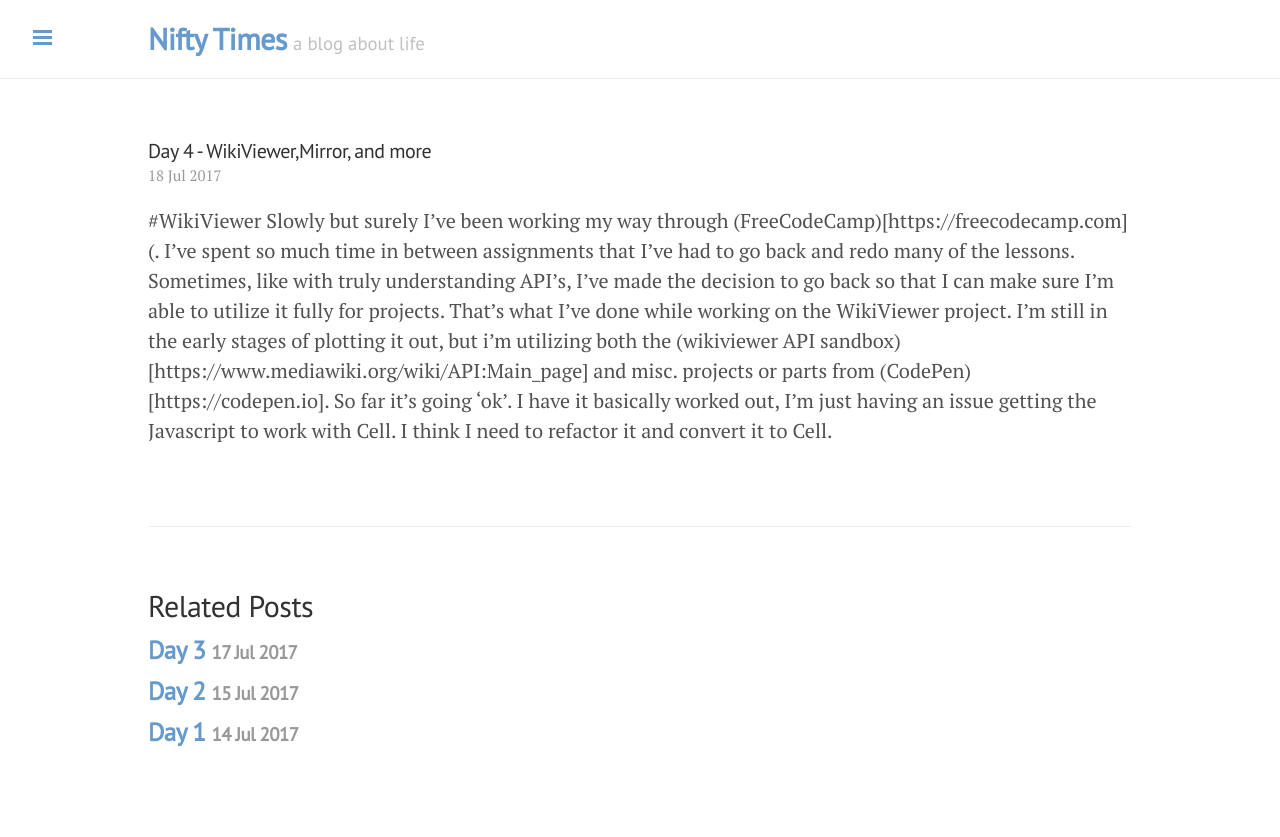
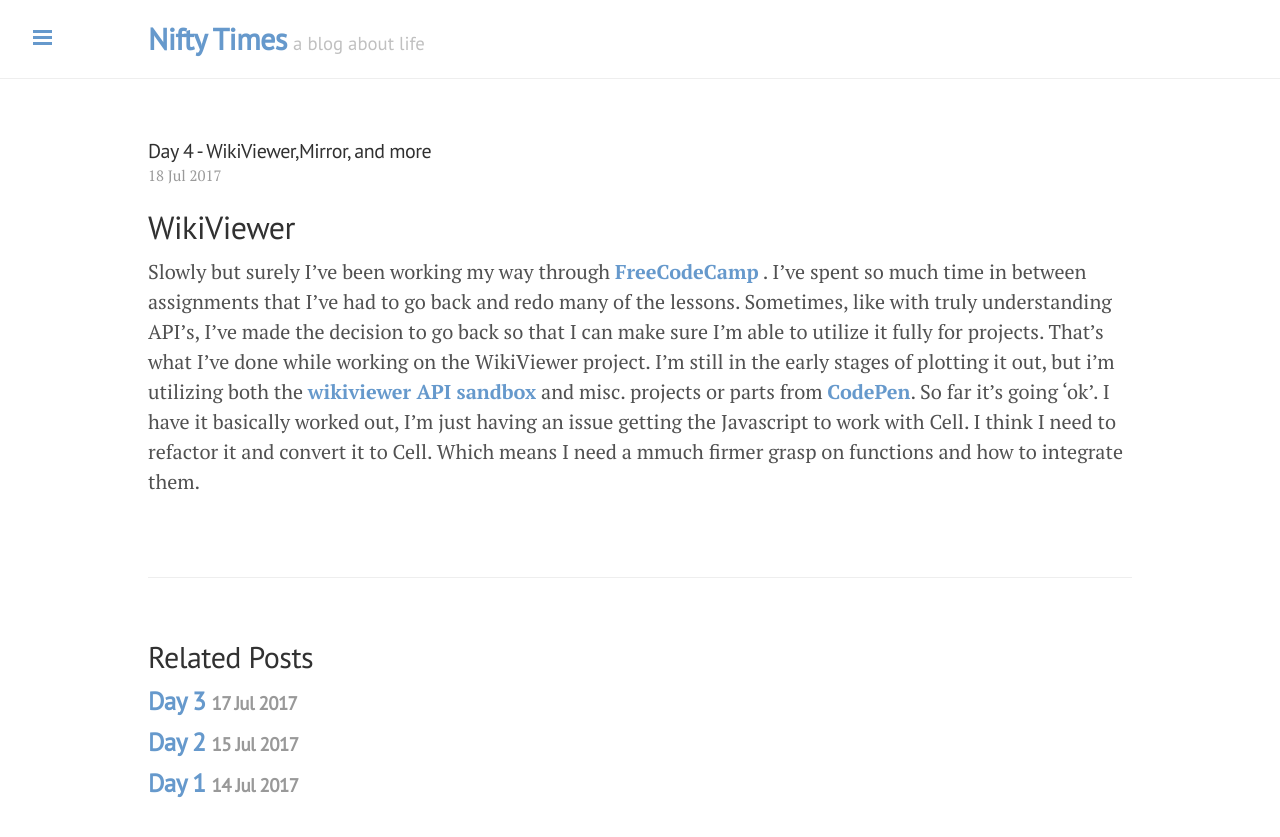
Before and after one commit to Terrib1e/old_blog, a Jekyll site: the page built from _posts/2017-07-18-Day4.md, in a window 1280 px wide. Shown: the top 837 px of the page. Built offline with Jekyll 4.4.1, drawn with Linux system fonts in a browser that asks for light colours.

Commit message:
updated day 4

```diff
--- a/_posts/2017-07-18-Day4.md
+++ b/_posts/2017-07-18-Day4.md
@@ -4,7 +4,8 @@ title: "Day 4 - WikiViewer,Mirror, and more"
 date: 2017-07-18
 categories: blog-projects
 ---
-#WikiViewer
-Slowly but surely I've been working my way through (FreeCodeCamp)[https://freecodecamp.com](. I've spent so much time in between assignments that I've had to go back and redo many of the lessons. Sometimes, like with truly understanding API's, I've made the decision to go back so that I can make sure I'm able to utilize it fully for projects.
-That's what I've done while working on the WikiViewer project. I'm still in the early stages of plotting it out, but i'm utilizing both the (wikiviewer API sandbox)[https://www.mediawiki.org/wiki/API:Main_page] and misc. projects or parts from (CodePen)[https://codepen.io].
-So far it's going 'ok'. I have it basically worked out, I'm just having an issue getting the Javascript to work with Cell. I think I need to refactor it and convert it to Cell.
+# WikiViewer
+
+Slowly but surely I've been working my way through [FreeCodeCamp](https://freecodecamp.com) . I've spent so much time in between assignments that I've had to go back and redo many of the lessons. Sometimes, like with truly understanding API's, I've made the decision to go back so that I can make sure I'm able to utilize it fully for projects.
+That's what I've done while working on the WikiViewer project. I'm still in the early stages of plotting it out, but i'm utilizing both the [wikiviewer API sandbox](https://www.mediawiki.org/wiki/API:Main_page) and misc. projects or parts from [CodePen](https://codepen.io).
+So far it's going 'ok'. I have it basically worked out, I'm just having an issue getting the Javascript to work with Cell. I think I need to refactor it and convert it to Cell. Which means I need a mmuch firmer grasp on functions and how to integrate them.
```
